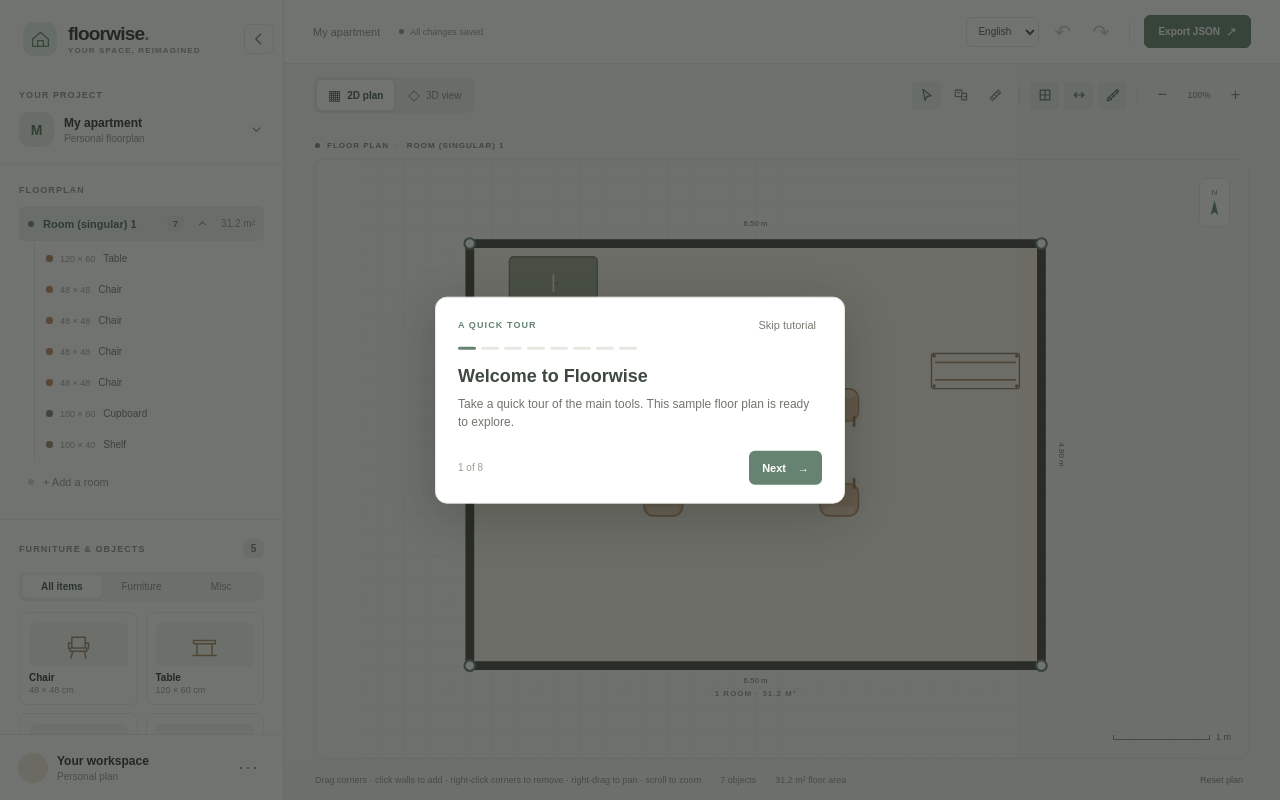
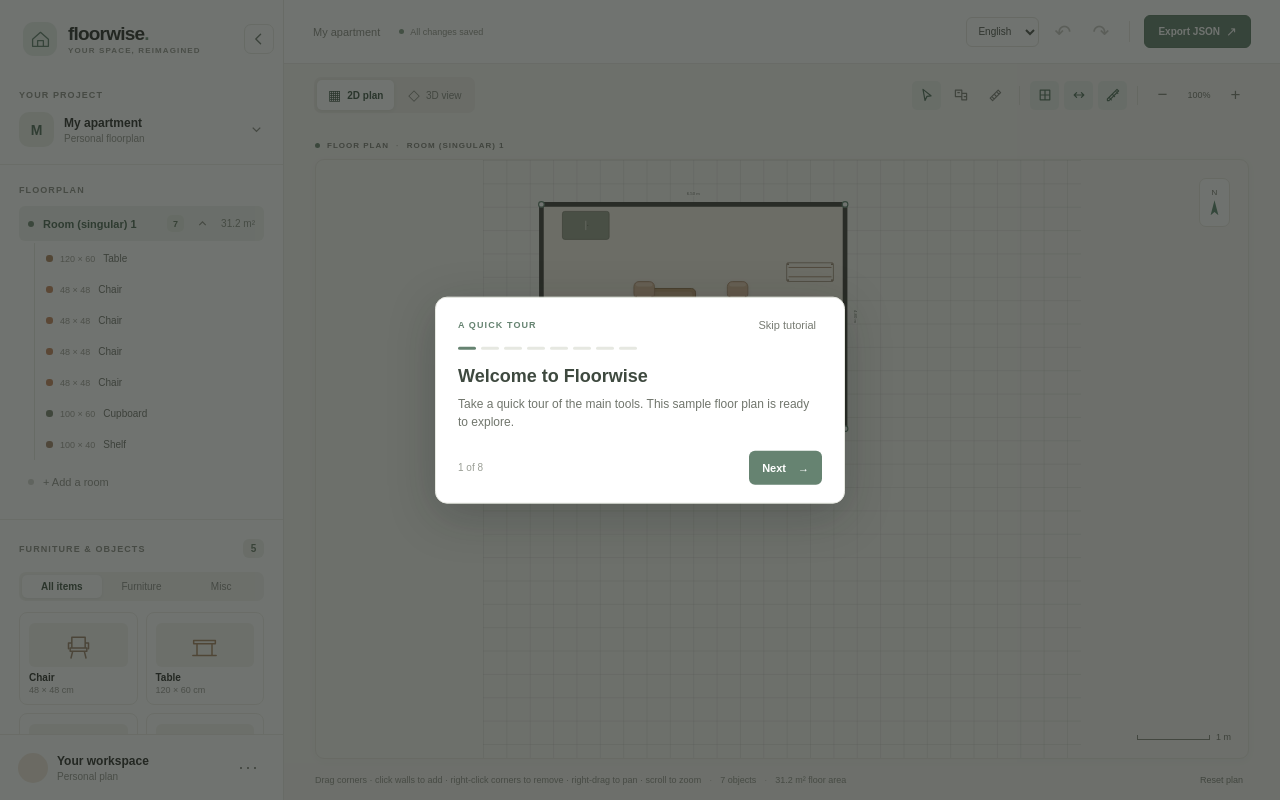
Before and after one commit to petersenj/homeplanner, a Nuxt app: page / in a window 1280 px wide. Built offline with nearby package versions, Linux system fonts and the light colour scheme.

Commit message:
make grid use variable size prop and expand canvas

```diff
--- a/pages/index.vue
+++ b/pages/index.vue
@@ -27,8 +27,9 @@
 type DragMeasurement = { id: string; start: Point; end: Point; label: Point; text: string }
 
 const SCALE = 100
-const VIEW_WIDTH = 960
-const VIEW_HEIGHT = 680
+const VIEW_WIDTH = 1280
+const VIEW_HEIGHT = 1280
+const GRID_SIZE = 50
 const FURNITURE_WALL_SNAP_DISTANCE = 25
 const WALL_THICKNESS = 12
 const FURNITURE_WALL_CLEARANCE = 1
@@ -1860,11 +1861,11 @@
         <div ref="canvasCard" class="canvas-card" :class="{ 'immersive-card': view === '3d' }" @wheel="onCanvasWheel">
           <svg v-if="view === '2d'" class="plan-svg" :class="{ 'is-panning': isPanning }" :viewBox="planViewBox" @click="onCanvasClick" @pointerdown="onCanvasPointerDown" @pointermove="onCanvasPointerMove" @pointerup="stopDragging" @pointercancel="stopDragging" @lostpointercapture="stopDragging" @contextmenu="onCanvasContextMenu">
             <defs>
-              <pattern id="grid" width="25" height="25" patternUnits="userSpaceOnUse"><path d="M 25 0 L 0 0 0 25" fill="none" stroke="#e9e7e1" stroke-width="0.8"/></pattern>
+              <pattern id="grid" :width="GRID_SIZE" :height="GRID_SIZE" patternUnits="userSpaceOnUse"><path :d="`M ${GRID_SIZE} 0 L 0 0 0 ${GRID_SIZE}`" fill="none" stroke="#a9a7a1" stroke-width="0.8"/></pattern>
               <filter id="soft-shadow" x="-20%" y="-20%" width="140%" height="150%"><feDropShadow dx="0" dy="3" stdDeviation="4" flood-color="#443a2e" flood-opacity=".09"/></filter>
             </defs>
-            <rect width="960" height="680" fill="#f7f6f2"/>
-            <rect v-if="showGrid" width="960" height="680" fill="url(#grid)"/>
+            <rect :width="VIEW_WIDTH" :height="VIEW_HEIGHT" fill="#f7f6f2"/>
+            <rect v-if="showGrid" :width="VIEW_WIDTH" :height="VIEW_HEIGHT" fill="url(#grid)"/>
             <polygon v-for="(room, index) in allRooms" :key="`room-floor-${index}`" :points="room.map((point) => `${point.x},${point.y}`).join(' ')" fill="#f5eee4" stroke="#c6b9a8" stroke-width="1.5"/>
             <line v-for="edge in roomEdges" :key="`room-edge-${edge.id}`" :x1="edge.start.x" :y1="edge.start.y" :x2="edge.end.x" :y2="edge.end.y" stroke="#45443f" stroke-width="10" stroke-linecap="square"/>
             <g v-if="showDimensions">
```
